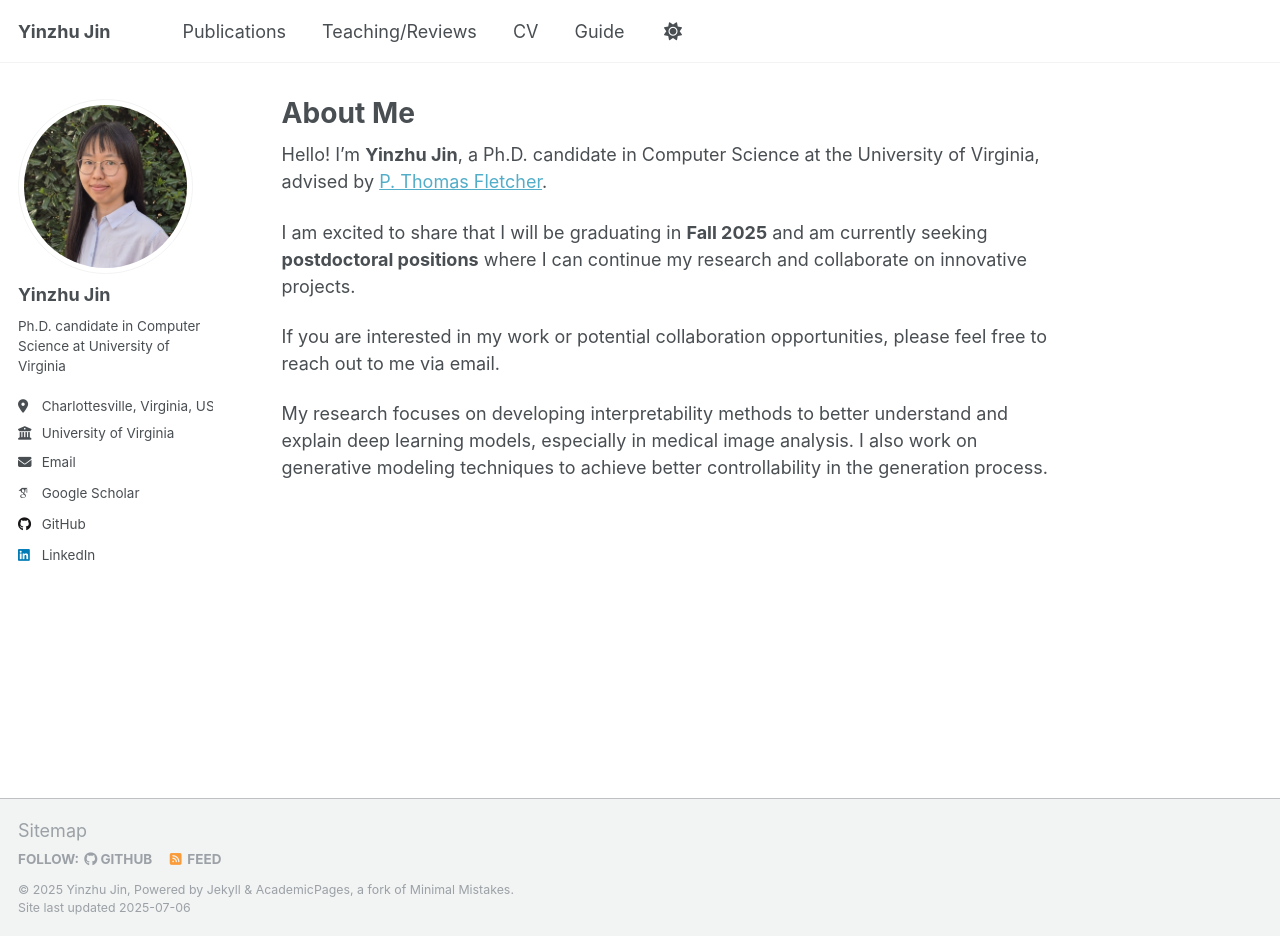
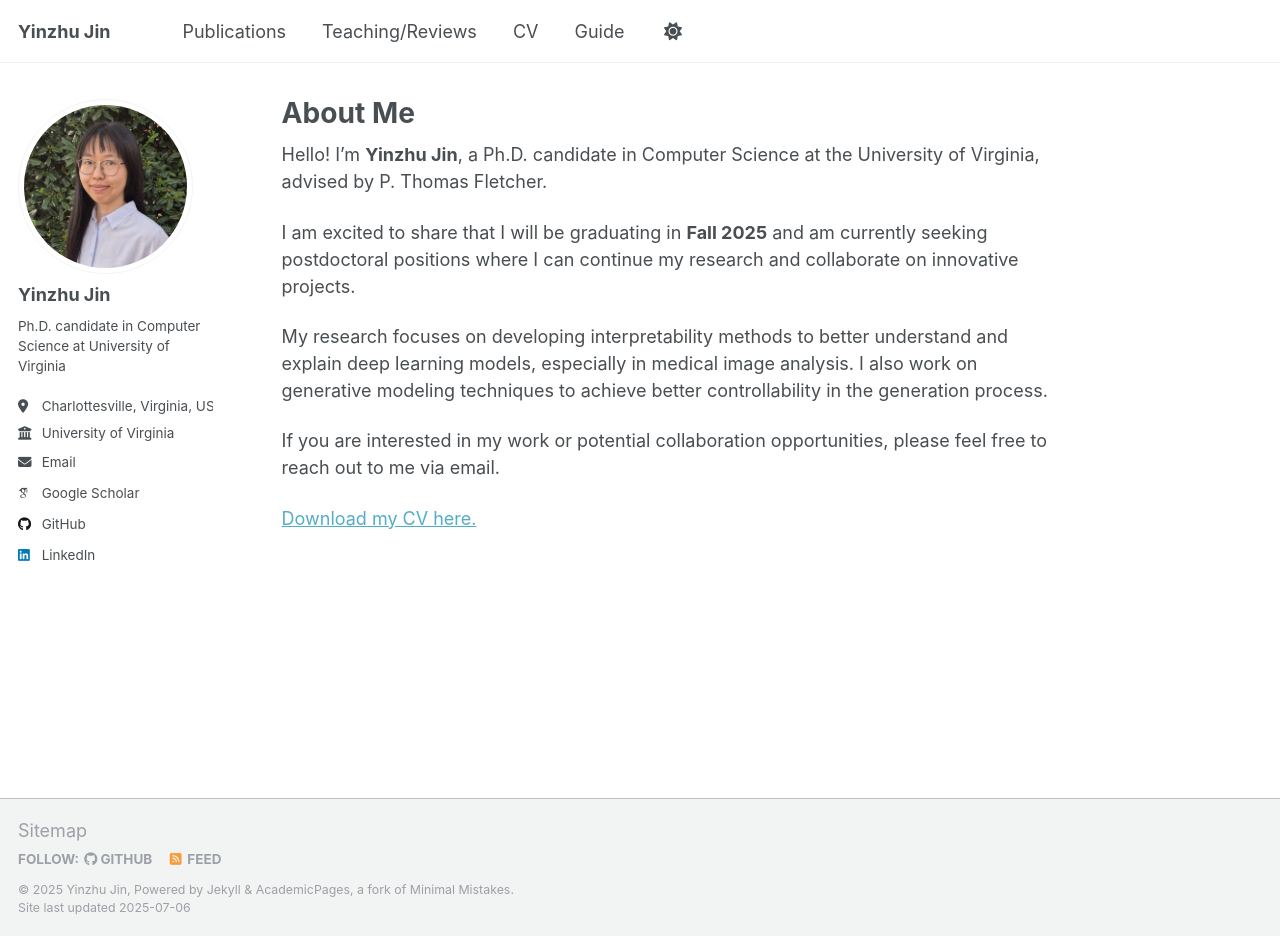
Before and after one commit to Yinzhu-Jin/Yinzhu-Jin.github.io, a Jekyll site: the page built from _pages/about.md, in a window 1280 px wide and 936 px high. Built offline with Jekyll 4.4.1, drawn with Linux system fonts in a browser that asks for light colours; some web fonts are replaced.

Commit message:
Update about.md

```diff
--- a/_pages/about.md
+++ b/_pages/about.md
@@ -6,10 +6,12 @@ redirect_from:
   - /about/
   - /about.html
 ---
-Hello! I’m **Yinzhu Jin**, a Ph.D. candidate in Computer Science at the University of Virginia, advised by [P. Thomas Fletcher](https://engineering.virginia.edu/faculty/tom-fletcher).
+Hello! I’m **Yinzhu Jin**, a Ph.D. candidate in Computer Science at the University of Virginia, advised by P. Thomas Fletcher.
 
-I am excited to share that I will be graduating in **Fall 2025** and am currently seeking **postdoctoral positions** where I can continue my research and collaborate on innovative projects.
+I am excited to share that I will be graduating in **Fall 2025** and am currently seeking postdoctoral positions where I can continue my research and collaborate on innovative projects.
+
+My research focuses on developing interpretability methods to better understand and explain deep learning models, especially in medical image analysis. I also work on generative modeling techniques to achieve better controllability in the generation process.
 
 If you are interested in my work or potential collaboration opportunities, please feel free to reach out to me via email.
 
-My research focuses on developing interpretability methods to better understand and explain deep learning models, especially in medical image analysis. I also work on generative modeling techniques to achieve better controllability in the generation process.
+[Download my CV here.](assets/Yinzhu_Jin_cv.pdf)
```
